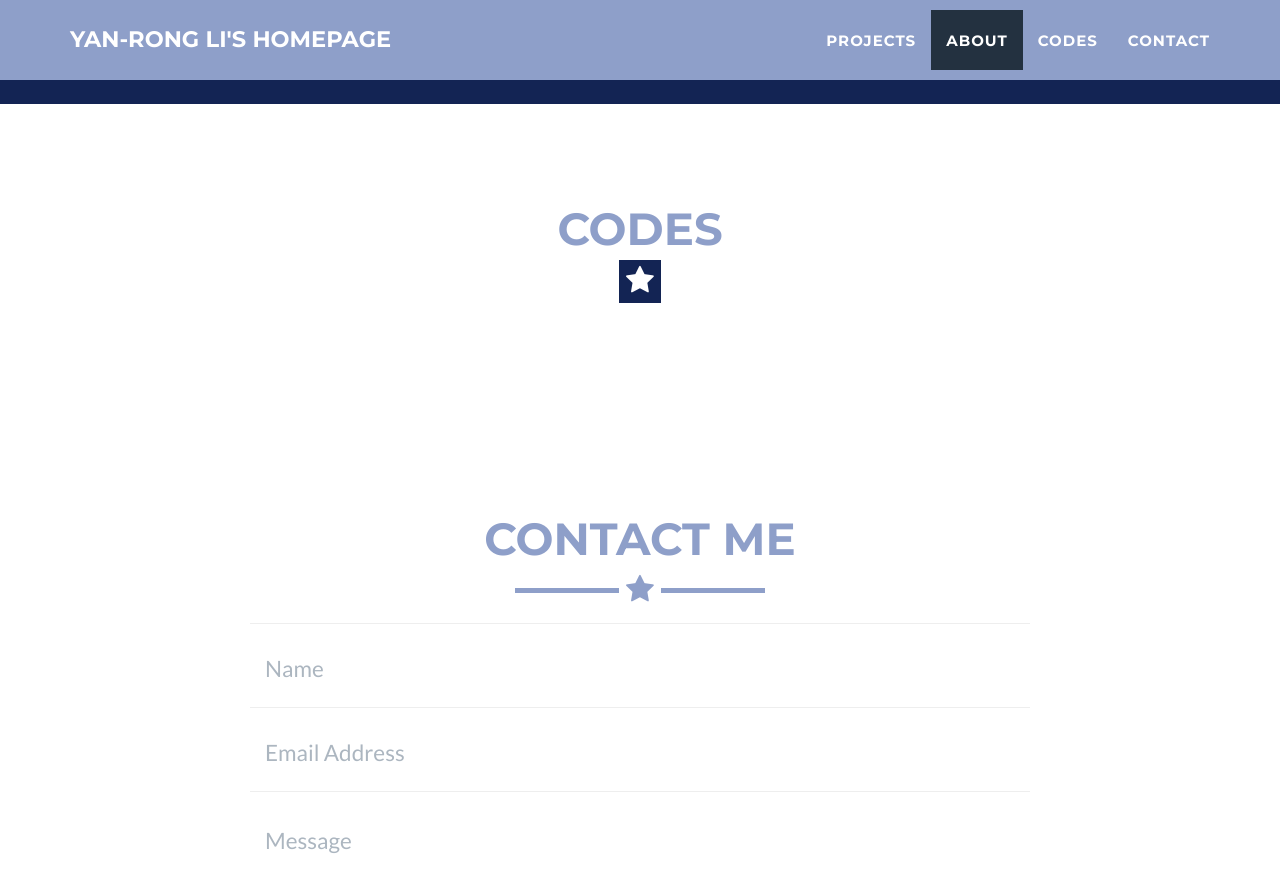
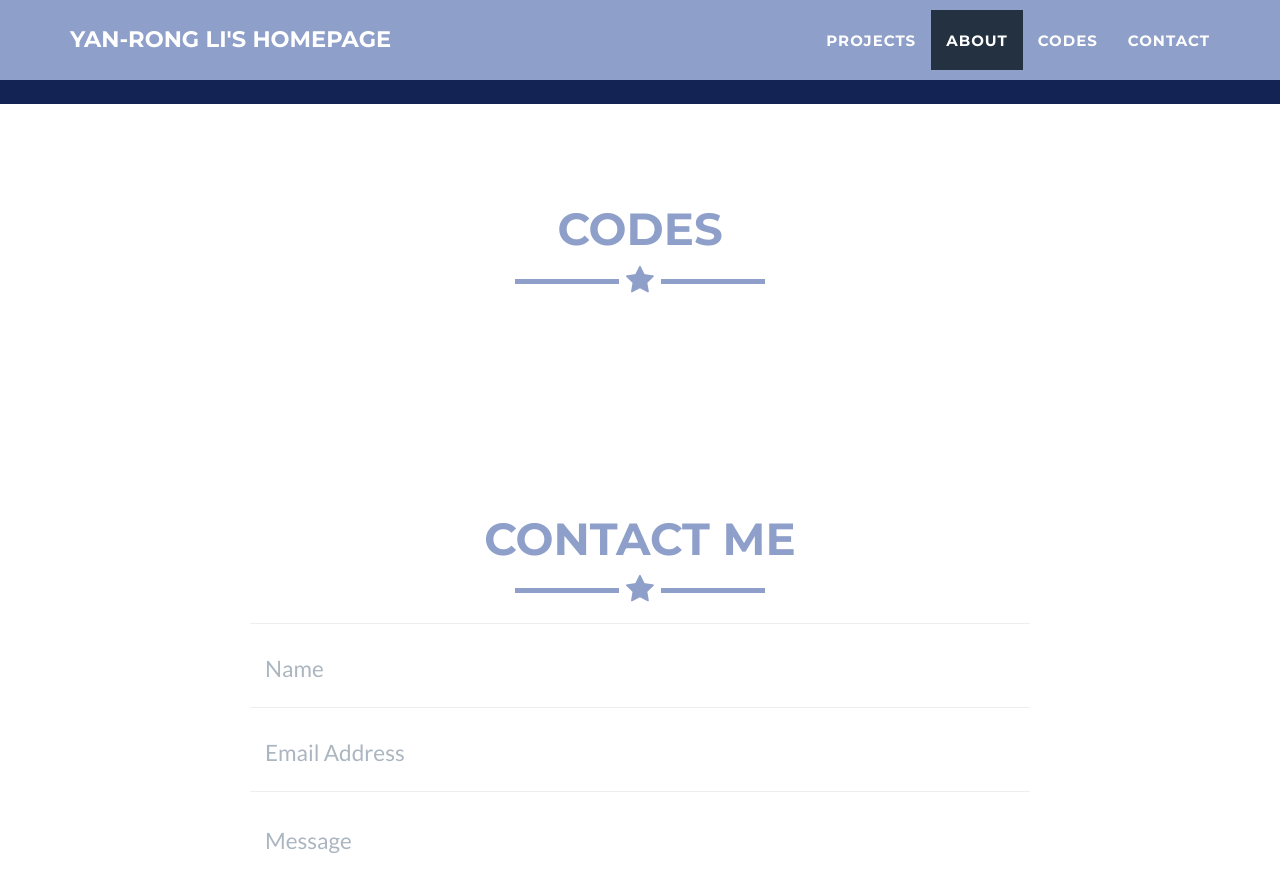
Before and after one commit to liyropt/liyropt.github.io, a Jekyll site: the page built from index.html, in a window 1280 px wide and 900 px high, scrolled down 2105 px. Shown: the top 892 px of the window. Built offline with Jekyll 4.4.1, drawn with Linux system fonts in a browser that asks for light colours.

Commit message:
try to let codes term work

```diff
--- a/_includes/codes.html
+++ b/_includes/codes.html
@@ -4,13 +4,13 @@
         <div class="row">
             <div class="col-lg-12 text-center">
                 <h2>Codes</h2>
-                <hr class="star-light">
+                <hr class="star-primary">
             </div>
         </div>
         <div class="row">
             {% for post in site.posts_codes %}
-            <div class="col-sm-4 codes-item">
-                <a href="#codesModal-{{ post.modal-id }}" class="codes-link" data-toggle="modal">
+            <div class="col-sm-4 portfolio-item">
+                <a href="#codesModal-{{ post.modal-id }}" class="portfolio-link" data-toggle="modal">
                     <div class="caption">
                         <div class="caption-content">
                             <i class="fa fa-search-plus fa-3x"></i>
```
